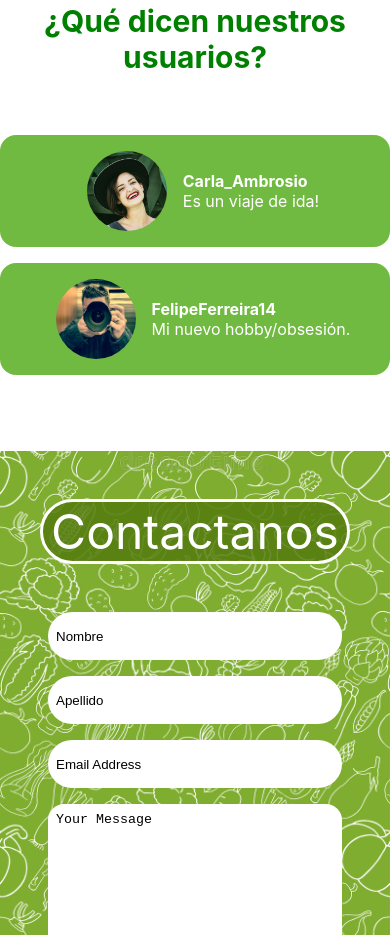
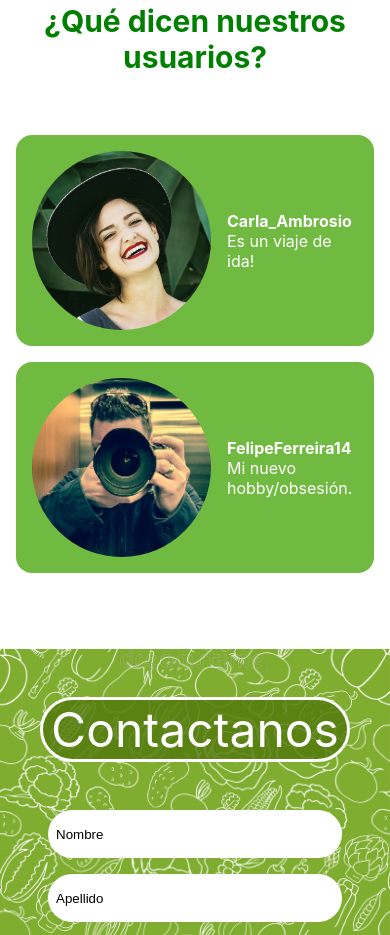
Before and after one commit to BeneCas/HuertaOnline, a plain HTML site: page index.html in a window 390 px wide. Shown: the part 5408-6343 px from the top of the page. Drawn offline with Linux system fonts and the light colour scheme.

Commit message:
see ya champ

```diff
--- a/css/estilos.css
+++ b/css/estilos.css
@@ -9,13 +9,13 @@ body {
     Ubuntu, Cantarell, "Open Sans", "Helvetica Neue", sans-serif;
   background-color: white;
 }
-.div-nav-img{
+.div-nav-img {
   display: flex;
   justify-content: space-between;
   align-items: center;
   height: 5em;
 }
-.logo{
+.logo {
   width: 20em;
 }
 .contenedor {
@@ -68,7 +68,6 @@ header {
 
 nav {
   text-align: right;
-
 }
 
 nav > a {
@@ -173,7 +172,6 @@ transform: scale(1.3);
   z-index: 3;
 }
 
-
 .hover-galeria {
   position: absolute;
   width: 100%;
@@ -192,7 +190,7 @@ z-index: 3;
 }
 
 .hover-galeria p {
-    background-color:#2f5f0ead;
+  background-color: #2f5f0ead;
   color: white;
 }
 
@@ -209,16 +207,18 @@ z-index: 3;
   color: white;
   width: 30rem;
   display: flex;
-  justify-content: center;
+  justify-content: space-around;
   align-items: center;
   border-radius: 1rem;
 }
 .card img {
-  width: 11rem;
-  height: 11rem;
+  width: 50%;
   object-fit: cover;
   border-radius: 50%;
   margin: 1rem;
+}
+.contenido-texto-card {
+  width: 50%;
 }
 
 .video-de-la-semana {
@@ -313,8 +313,6 @@ textarea {
   line-height: 2rem;
 }
 
-
-
 footer {
   bottom: 0;
 }
@@ -347,7 +345,8 @@ footer {
 
 .footer-distributed h3 {
   color: #71ba41;
-  font-family:-apple-system, BlinkMacSystemFont, 'Segoe UI', Roboto, Oxygen, Ubuntu, Cantarell, 'Open Sans', 'Helvetica Neue', sans-serif
+  font-family: -apple-system, BlinkMacSystemFont, "Segoe UI", Roboto, Oxygen,
+    Ubuntu, Cantarell, "Open Sans", "Helvetica Neue", sans-serif;
 }
 
 .footer-distributed .footer-links {
@@ -453,18 +452,17 @@ footer {
 }
 
 @media (max-width: 55rem) {
-.div-nav-img{
+  .div-nav-img {
     flex-direction: column;
     height: auto;
-
   }
-.div-nav-img img{
+  .div-nav-img img {
     width: 100%;
   }
-nav{
-    background-color:#69b432ba;
+  nav {
+    background-color: #69b432ba;
   }
-    .wave{
+  .wave {
     display: none;
   }
   .footer-distributed {
@@ -505,39 +503,47 @@ nav{
   .imagen-port {
     width: 90%;
   }
+  .contenido-texto-card {
+    width: max-content;
+    padding: 0px 1rem 0px 0px ;
+  }
   iframe {
     width: 100%;
   }
   .cards {
     flex-direction: column;
+    margin: 0px 15%;
   }
   .card {
     width: 100%;
     margin-bottom: 1rem;
   }
   .card img {
-    width: 5rem;
-    height: 5rem;
+    width: 50%;
   }
   .form-title {
     padding: 0px 0.5rem;
   }
-  form input{
-width: 100%;
-
-  }
-  textarea{
-  width: 100%;
-
-  }
-  .submit-btn{
+  form input {
     width: 100%;
   }
-  nav{
+  textarea {
+    width: 100%;
+  }
+  .submit-btn {
+    width: 100%;
+  }
+  nav {
     text-align: center;
     padding: 0;
   }
-  nav a{
+  nav a {
     line-height: 3rem;
   }
 }
+@media  (max-width: 425px){
+.cards{
+  margin: 0px 1rem;
+}
+
+}
```
Also changed, not shown: index.html (+4 -0 lines), 1 other file. Lines whose indentation alone changed are shown as unchanged.
